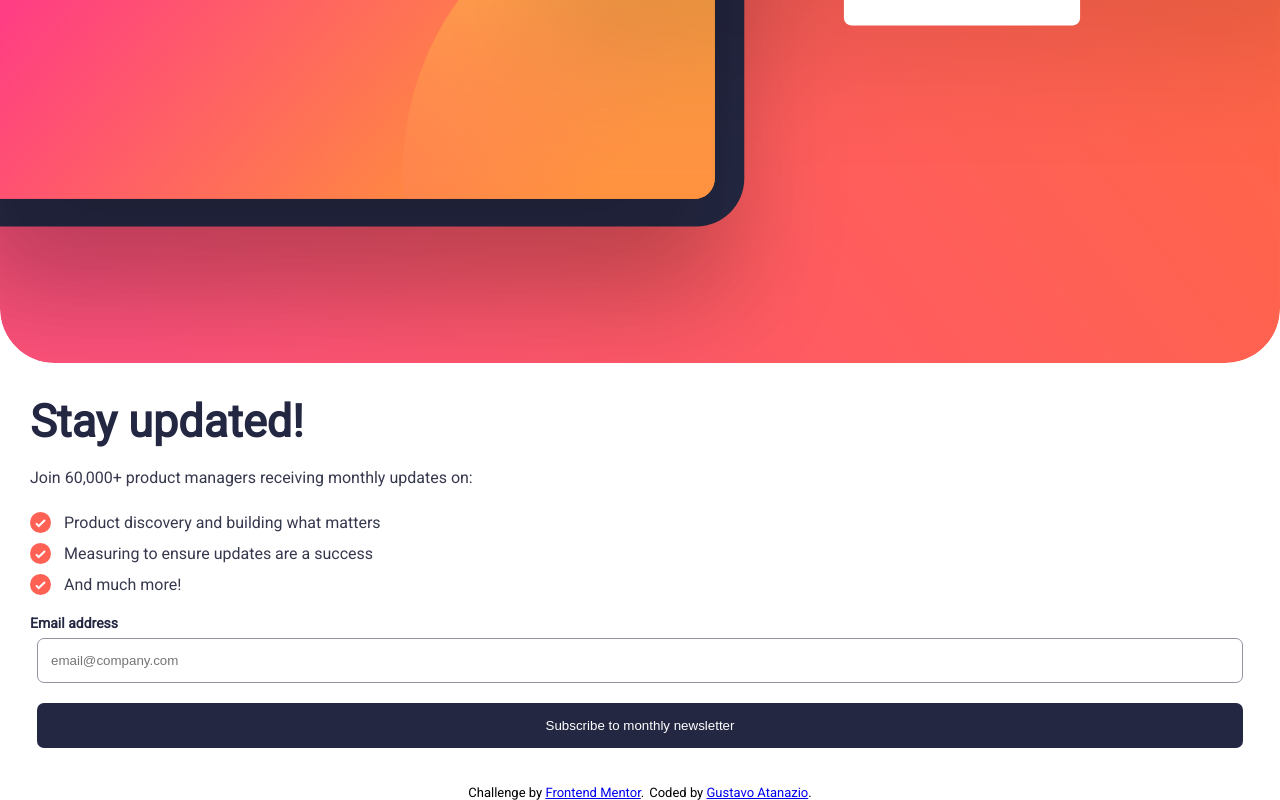
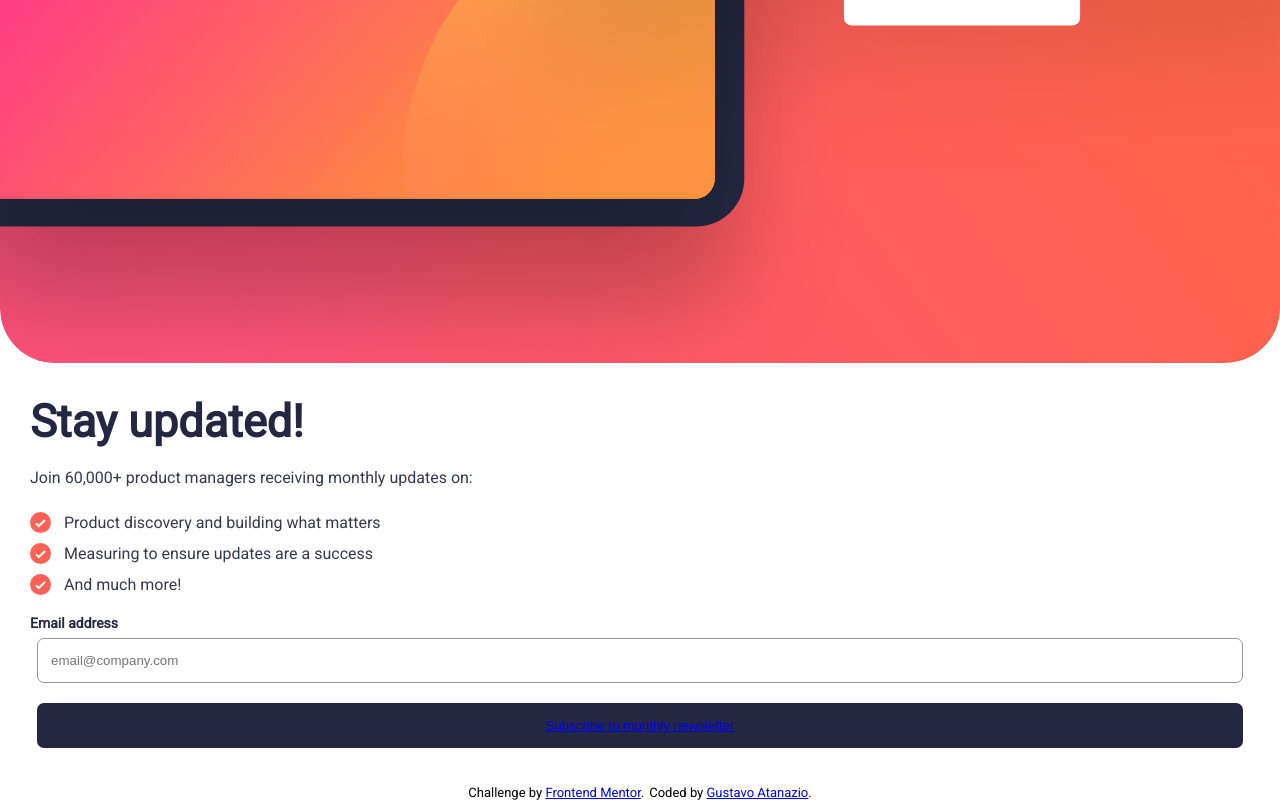
Before and after one commit to gustavo-atanazio/sign-up-newsletter, a plain HTML site: page index.html in a window 1280 px wide. Shown: the part 606-1406 px from the top of the page. Drawn offline with Linux system fonts and the light colour scheme.

Commit message:
Adicionando link para success.html

```diff
--- a/index.html
+++ b/index.html
@@ -48,7 +48,9 @@
         <div class="form-container">
           <input type="email" name="email" id="email" placeholder="email@company.com">
 
-          <button>Subscribe to monthly newsletter</button>
+          <button type="submit">
+            <a href="succsess.html">Subscribe to monthly newsletter</a>
+          </button>
         </div>
       </form>
     </main>
```
